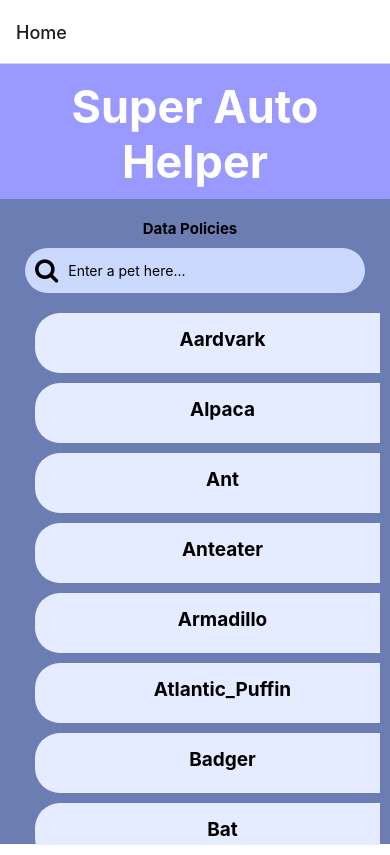
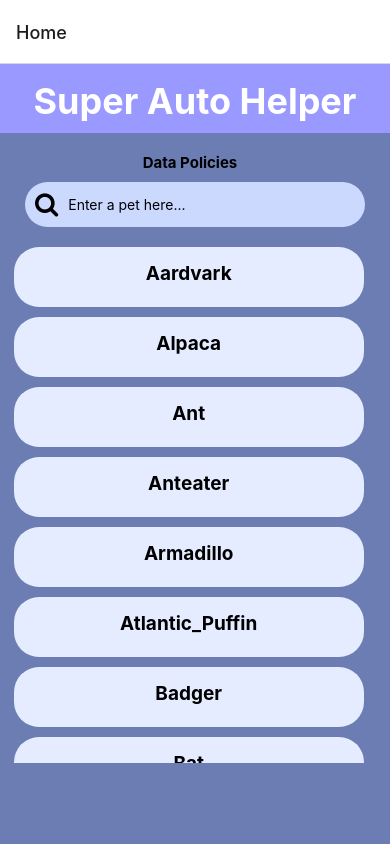
Before and after one commit to U2Rocks/Expo_SAP_App, a React Native app: screen /Home in a window 390 px wide. Built offline with nearby package versions, Linux system fonts and the light colour scheme.

Commit message:
created new branch for ios specific code

```diff
--- a/src/components/Header.js
+++ b/src/components/Header.js
@@ -19,7 +19,7 @@ const styles = StyleSheet.create({
         backgroundColor: "#9999FF",
     },
     headerText: {
-        fontSize: 45,
+        fontSize: 36,
         fontWeight: 'bold',
         textAlign: 'center',
         color: "white",
--- a/src/components/ListWrapper.js
+++ b/src/components/ListWrapper.js
@@ -3,8 +3,7 @@ import { NameList } from '../pets/PetNames'
 import PetCard from './PetCard'
 
 
-// The list [NameList] will be filtered and repalced with a mapped version when a search term is true(state variable)
-// pass down search term state from home page
+// This component is currently not being used
 
 
 export default function ListWrapper() {
--- a/src/components/PetCard.js
+++ b/src/components/PetCard.js
@@ -3,6 +3,7 @@ import { View, StyleSheet, Text, TouchableOpacity} from "react-native"
 import { useState } from "react"
 
 export default function PetCard({ Name, navigation }) {
+
 
     const [isTouched, setIsTouched] = useState(false)
 
@@ -31,13 +32,13 @@ export default function PetCard({ Name, navigation }) {
 
 const styles = StyleSheet.create({
     container: {
-        marginHorizontal: 25,
+        marginHorizontal: "1%",
         marginTop: 10,
         borderRadius: 25,
         backgroundColor: "#E6ECFF",
         padding: 15,
         height: 60,
-        width: 375,
+        width: 350,
     },
     cardHeader: {
         fontWeight: "bold",
--- a/src/components/PetList.js
+++ b/src/components/PetList.js
@@ -42,7 +42,7 @@ const styles = StyleSheet.create({
     container: {
         justifyContent: "center",
         padding: 10,
-        height: '72%',
+        height: '70%',
     },
     headerText: {
         fontSize: 30,
```
Also changed, not shown: 1 other file (tests, documents, lock files or other folders).
